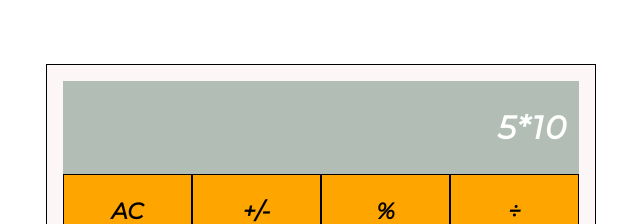
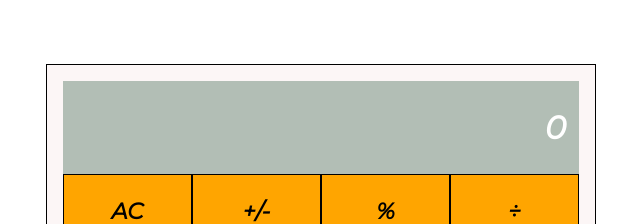
Before and after one commit to hienhhcc/HIENHHCC_CALCULATOR, a React (Create React App) app: page / in a window 1280 px wide. Shown: the top 224 px of the page, without its empty margins (319-959 px from the left). Built offline with nearby package versions, Linux system fonts and the light colour scheme.

Commit message:
update calculator functionalities

```diff
--- a/src/components/DisplayBox/index.js
+++ b/src/components/DisplayBox/index.js
@@ -1,7 +1,13 @@
-import { StyledDisplayBox } from './styles';
+import { StyledDisplayBox, StyledSpan } from './styles';
 
-const DisplayBox = () => {
-  return <StyledDisplayBox>5*10</StyledDisplayBox>;
+const DisplayBox = ({ input }) => {
+  return (
+    <StyledDisplayBox>
+      {input.map((i) => (
+        <StyledSpan key={i + Math.random()}>{i}</StyledSpan>
+      ))}
+    </StyledDisplayBox>
+  );
 };
 
 export default DisplayBox;
--- a/src/components/DisplayBox/styles/index.js
+++ b/src/components/DisplayBox/styles/index.js
@@ -14,3 +14,9 @@ export const StyledDisplayBox = styled.div`
   letter-spacing: 0.1rem;
   font-size: 2rem;
 `;
+
+export const StyledSpan = styled.span`
+  &:not(:last-child) {
+    margin-right: 0.2rem;
+  }
+`;
--- /dev/null
+++ b/src/components/Instructions/Instruction/NumberInstruction/index.js
@@ -0,0 +1,15 @@
+import { StyledIntruction } from '../styles';
+
+const NumberInstruction = ({ name, dispatch }) => {
+  const onClickNumber = () => {
+    if (name !== '.') {
+      dispatch({ type: 'number', payload: name });
+    } else {
+      dispatch({ type: 'dot' });
+    }
+  };
+
+  return <StyledIntruction onClick={onClickNumber}>{name}</StyledIntruction>;
+};
+
+export default NumberInstruction;
--- /dev/null
+++ b/src/components/Instructions/Instruction/OperatorInstruction/index.js
@@ -0,0 +1,34 @@
+import { DIVIDEBY0, MODULOBY0 } from '../../../../utils/constants';
+import { StyledIntruction } from '../styles';
+
+const OperatorInstruction = ({ name, dispatch, input }) => {
+  const onClickOperator = () => {
+    if (['+', '-', '÷', '%', '\u00D7'].includes(name)) {
+      dispatch({ type: 'operator', payload: name });
+    } else if (name === '=') {
+      dispatch({ type: 'equal' });
+    } else if (name === 'AC') {
+      dispatch({ type: 'clear' });
+    } else if (name === '+/-') {
+      dispatch({ type: 'negate' });
+    }
+  };
+
+  let content = (
+    <StyledIntruction isOperator onClick={onClickOperator}>
+      {name}
+    </StyledIntruction>
+  );
+
+  if ((input[0] === DIVIDEBY0 || input[0] === MODULOBY0) && name !== 'AC') {
+    content = (
+      <StyledIntruction isOperator onClick={onClickOperator} disabled>
+        {name}
+      </StyledIntruction>
+    );
+  }
+
+  return content;
+};
+
+export default OperatorInstruction;
--- a/src/components/Instructions/Instruction/index.js
+++ b/src/components/Instructions/Instruction/index.js
@@ -1,12 +1,14 @@
-import { StyledIntruction } from './styles';
+import NumberInstruction from './NumberInstruction';
+import OperatorInstruction from './OperatorInstruction';
 
-const Instruction = ({ name, onClick, isOperator }) => {
-  console.log(isOperator);
-  return (
-    <StyledIntruction onClick={onClick} isOperator={isOperator}>
-      {name}
-    </StyledIntruction>
-  );
+const Instruction = ({ name, numberButton, dispatch, input }) => {
+  //Number instructions
+  if (numberButton) {
+    return <NumberInstruction name={name} dispatch={dispatch} />;
+  }
+
+  //Operator instructions
+  return <OperatorInstruction name={name} dispatch={dispatch} input={input} />;
 };
 
 export default Instruction;
--- a/src/components/Instructions/index.js
+++ b/src/components/Instructions/index.js
@@ -2,120 +2,103 @@ import Instruction from './Instruction';
 
 import { StyledIntructions } from './styles';
 
-const Instructions = () => {
+const Instructions = ({ input, dispatch }) => {
   const instructions = [
     {
       name: 'AC',
-      onClick: () => {
-        console.log('hello');
-      },
-      isOperator: true,
+      // onClick: () => {
+      //   setInput([0]);
+      // },
     },
     {
       name: '+/-',
-      onClick: () => {
-        console.log('hello');
-      },
-      isOperator: true,
+      // onClick: () => {
+      //   if (input.length === 1) {
+      //     setInput((previousInput) => [-previousInput[0]]);
+      //   } else if (input.length === 2) {
+      //     setInput((previousInput) => [-previousInput[0], previousInput[1]]);
+      //   } else {
+      //     setInput((previousInput) => [
+      //       previousInput[0],
+      //       previousInput[1],
+      //       -previousInput[2],
+      //     ]);
+      //   }
+      // },
     },
     {
       name: '%',
-      onClick: () => {
-        console.log('hello');
-      },
-      isOperator: true,
     },
     {
       name: '÷',
-      onClick: () => {
-        console.log('hello');
-      },
-      isOperator: true,
     },
     {
       name: '7',
-      onClick: () => {
-        console.log('hello');
-      },
-      isOperator: false,
+      numberButton: true,
     },
     {
       name: '8',
-      onClick: () => {
-        console.log('hello');
-      },
-      isOperator: false,
+      numberButton: true,
     },
     {
       name: '9',
-      onClick: () => {},
-      isOperator: false,
+      numberButton: true,
     },
     {
       name: '\u00D7',
-      onClick: () => {},
-      isOperator: true,
     },
     {
       name: '4',
-      onClick: () => {},
-      isOperator: false,
+      numberButton: true,
     },
     {
       name: '5',
-      onClick: () => {},
-      isOperator: false,
+      numberButton: true,
     },
     {
       name: '6',
-      onClick: () => {},
-      isOperator: false,
+      numberButton: true,
     },
     {
       name: '-',
-      onClick: () => {},
-      isOperator: true,
     },
     {
       name: '1',
-      onClick: () => {},
-      isOperator: false,
+      numberButton: true,
     },
     {
       name: '2',
-      onClick: () => {},
-      isOperator: false,
+      numberButton: true,
     },
     {
       name: '3',
-      onClick: () => {},
-      isOperator: false,
+      numberButton: true,
     },
     {
       name: '+',
-      onClick: () => {},
-      isOperator: true,
     },
     {
       name: '0',
-      onClick: () => {},
-      isOperator: false,
+      numberButton: true,
     },
     {
       name: '.',
-      onClick: () => {},
-      isOperator: false,
+      numberButton: true,
     },
     {
       name: '=',
-      onClick: () => {},
-      isOperator: true,
     },
   ];
   return (
     <StyledIntructions>
-      {instructions.map(({ name, onClick, isOperator }) => (
-        <Instruction name={name} onClick={onClick} isOperator={isOperator} />
+      {instructions.map(({ name, numberButton }) => (
+        <Instruction
+          name={name}
+          numberButton={numberButton}
+          input={input}
+          dispatch={dispatch}
+          key={name}
+        />
       ))}
     </StyledIntructions>
   );
--- a/src/containers/Calculator/index.js
+++ b/src/containers/Calculator/index.js
@@ -1,12 +1,86 @@
+import { useReducer } from 'react';
 import { DisplayBox, Instructions } from '../../components';
+import { DIVIDEBY0, MODULOBY0 } from '../../utils/constants';
 
 import { StyledCalculator } from './styles';
 
+const calculateHelper = (number1, operator, number2) => {
+  let result;
+  if (operator === '+') {
+    result = +number1 + +number2;
+  } else if (operator === '-') {
+    result = +number1 - +number2;
+  } else if (operator === '\u00D7') {
+    result = +number1 * +number2;
+  } else if (operator === '÷') {
+    if (+number2 === 0) return DIVIDEBY0;
+    result = +number1 / +number2;
+  } else if (operator === '%') {
+    if (+number2 === 0) return MODULOBY0;
+    result = +number1 % +number2;
+  }
+  return result;
+};
+
+const inputReducer = (input, action) => {
+  let newInput = input.slice();
+  switch (action.type) {
+    case 'number':
+      if (newInput.length === 1) {
+        if (newInput[0] !== DIVIDEBY0 && newInput[0] !== MODULOBY0) {
+          newInput[0] = (+newInput[0].concat(action.payload)).toString();
+        } else {
+          newInput[0] = action.payload;
+        }
+      } else if (newInput.length === 2) {
+        newInput[2] = action.payload;
+      } else {
+        newInput[2] = (+newInput[2].concat(action.payload)).toString();
+      }
+      return newInput;
+    case 'operator':
+      //+ - * / %
+      if (newInput.length <= 2) {
+        newInput[1] = action.payload;
+      } else {
+        newInput[0] = calculateHelper(newInput[0], newInput[1], newInput[2]);
+        newInput[1] = action.payload;
+        newInput.pop(); // Pop index 2
+      }
+      return newInput;
+    case 'equal':
+      // =
+      if (newInput.length === 1) return newInput;
+      else if (newInput.length === 2) {
+        newInput[0] = calculateHelper(newInput[0], newInput[1], newInput[0]);
+        newInput.pop();
+      } else {
+        newInput[0] = calculateHelper(newInput[0], newInput[1], newInput[2]);
+        newInput.pop();
+        newInput.pop();
+      }
+      return newInput;
+    case 'clear':
+      return ['0'];
+    case 'negate':
+      if (newInput.length <= 2) {
+        newInput[0] = -newInput[0];
+      } else {
+        newInput[2] = -newInput[2];
+      }
+      return newInput;
+    default:
+      return ['0'];
+  }
+};
+
 const Calculator = () => {
+  const [input, dispatch] = useReducer(inputReducer, ['0']); //[8,*,9]
+
   return (
     <StyledCalculator>
-      <DisplayBox />
-      <Instructions />
+      <DisplayBox input={input} />
+      <Instructions input={input} dispatch={dispatch} />
     </StyledCalculator>
   );
 };
--- /dev/null
+++ b/src/utils/constants.js
@@ -0,0 +1,2 @@
+export const DIVIDEBY0 = 'Cannot divide by 0';
+export const MODULOBY0 = 'Cannot modulo by 0';
```
